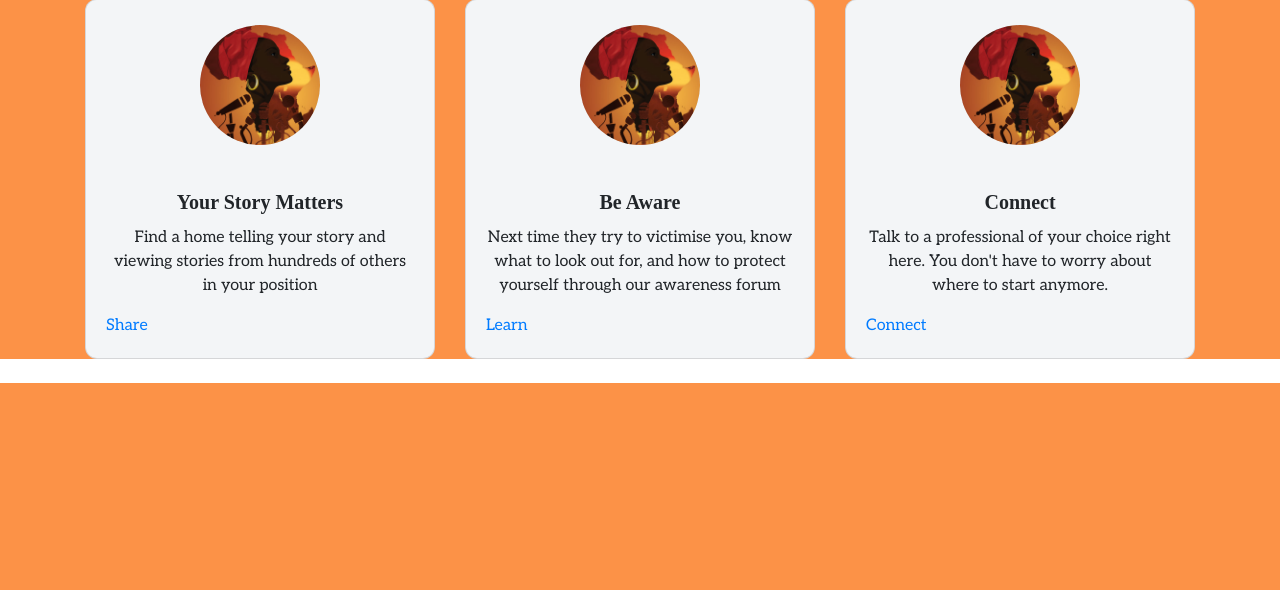
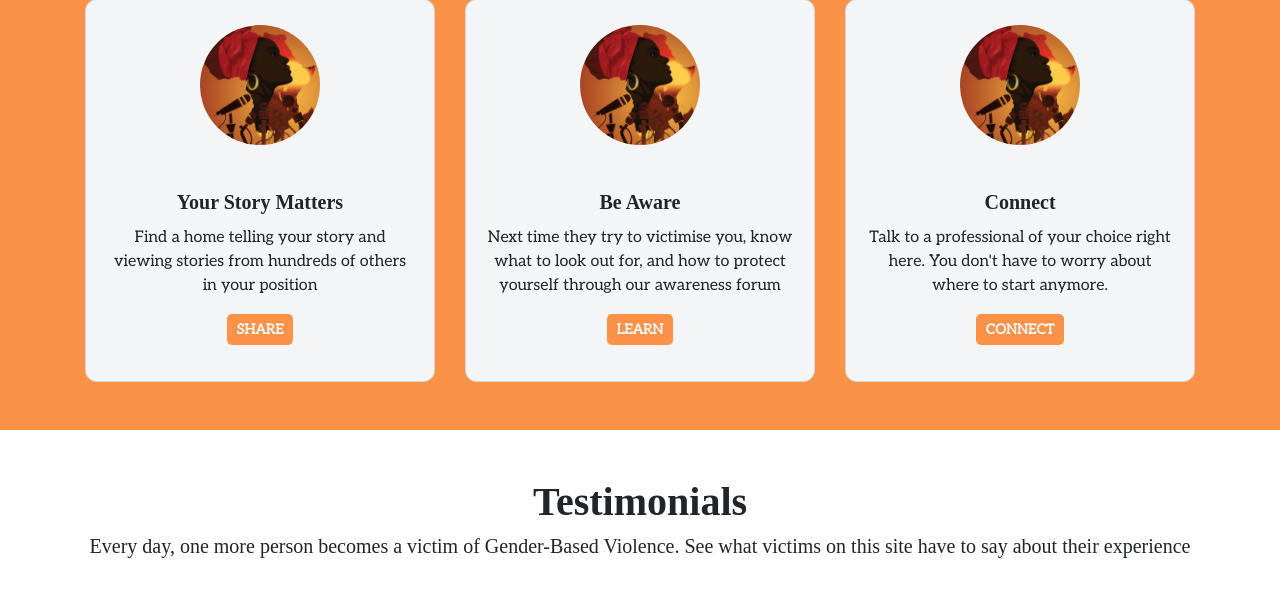
Before and after one commit to lizKimita/Mshauri-Connect, a Django app: page / in a window 1280 px wide. Shown: the part 1169-1759 px from the top of the page. Before the commit the page ends 1552 px from the top, so only its background shows below. Run offline with Django 3.2, Linux system fonts and the light colour scheme; some libraries are stand-ins or nearby versions; some web fonts are replaced.

Commit message:
move on to testimonial section rn

```diff
--- a/connect/static/css/styles.css
+++ b/connect/static/css/styles.css
@@ -79,3 +79,18 @@ h1,h2,h3,h4,h5,h6{
   margin-top: 25px;
   margin-bottom: 25px;
 }
+
+.more{
+  text-transform: uppercase;
+  color: #F3F5F7;
+  display: inline-block;
+  padding: 5px 10px;
+  border-radius: 5px;
+  background: #fc9247;
+  font-weight: 700;
+  font-size: 14px;
+}
+.more:hover{
+  text-decoration: none;
+  color: #F3F5F7;
+}
--- a/connect/templates/works.html
+++ b/connect/templates/works.html
@@ -61,7 +61,7 @@
           <div class="card-body">
               <h5 class="card-title text-center"><b>Your Story Matters</b></h5>
             <p class="card-text text-center">Find a home telling your story and viewing stories from hundreds of others in your position</p>
-            <a href="#" class="more">Share</a>
+            <p class="text-center"><a href="#" class="more">Share</a></p>
           </div>
         </div>
         <div class="card">
@@ -70,7 +70,7 @@
           <div class="card-body">
             <h5 class="card-title text-center"><b>Be Aware</b></h5>
             <p class="card-text text-center">Next time they try to victimise you, know what to look out for, and how to protect yourself through our awareness forum</p>
-            <a href="#" class="more">Learn</a>
+            <p class="text-center"><a href="#" class="more">Learn</a></p>
           </div>
         </div>
         <div class="card">
@@ -78,13 +78,18 @@
           <div class="card-body">
               <h5 class="card-title text-center"><b>Connect</b></h5>
             <p class="card-text text-center">Talk to a professional of your choice right here. You don't have to worry about where to start anymore.</p>
-            <a href="#" class="more">Connect</a>
+            <p class="text-center"><a href="#" class="more">Connect</a></p>
           </div>
         </div>
     </div>
-    </div>
+    </div><br><br>
+</div>
+<br><br>
+<div class="container-fluid testi">
+  <h1 class="text-center"><b>Testimonials</b></h1>
+  <h5 class="text-center">Every day, one more person becomes a victim of Gender-Based Violence. See what victims on this site have to say about their experience</h5>
 
+  </div>
+</div>
 
-
-</div>
 {% endblock %}
```
